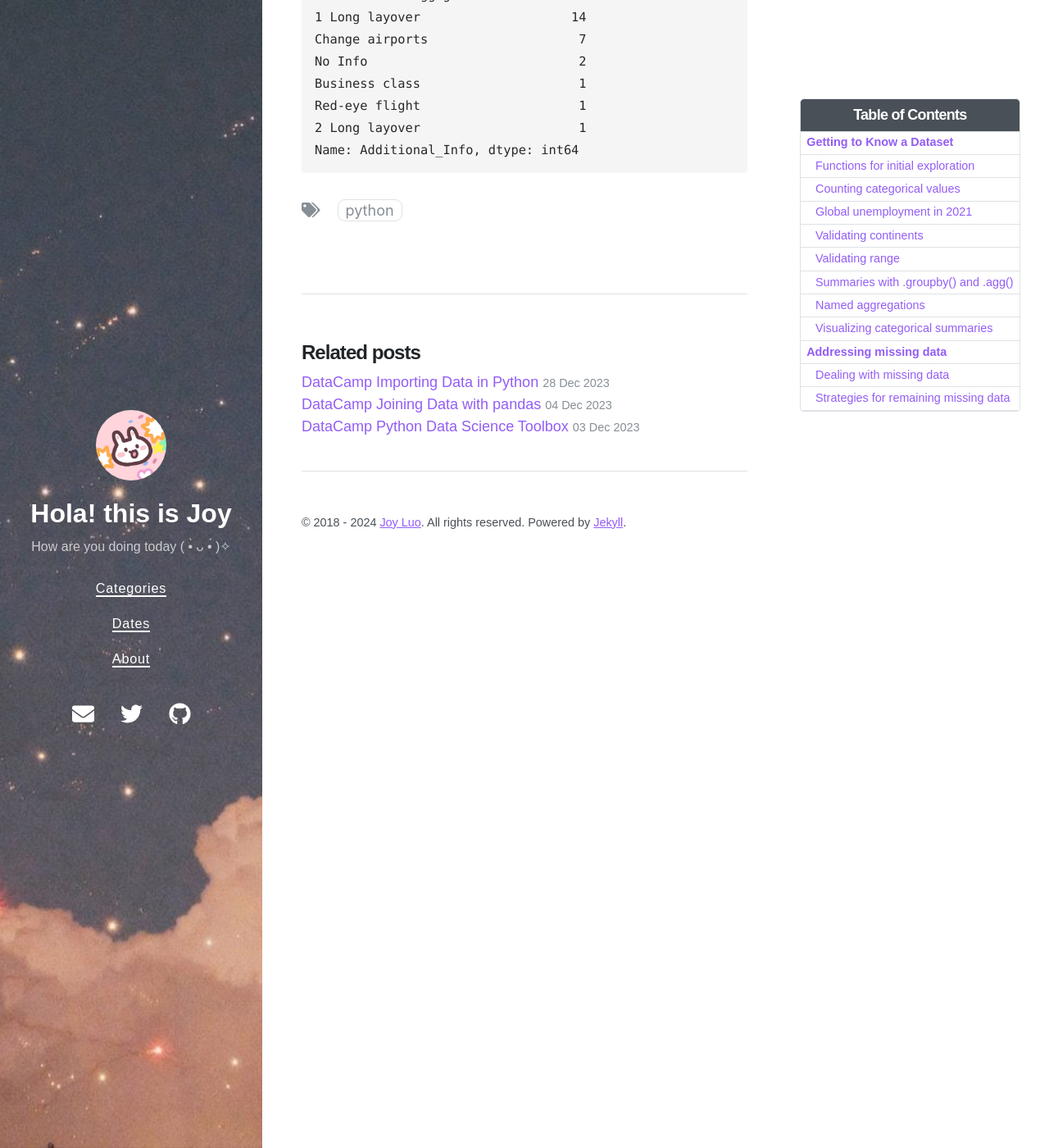
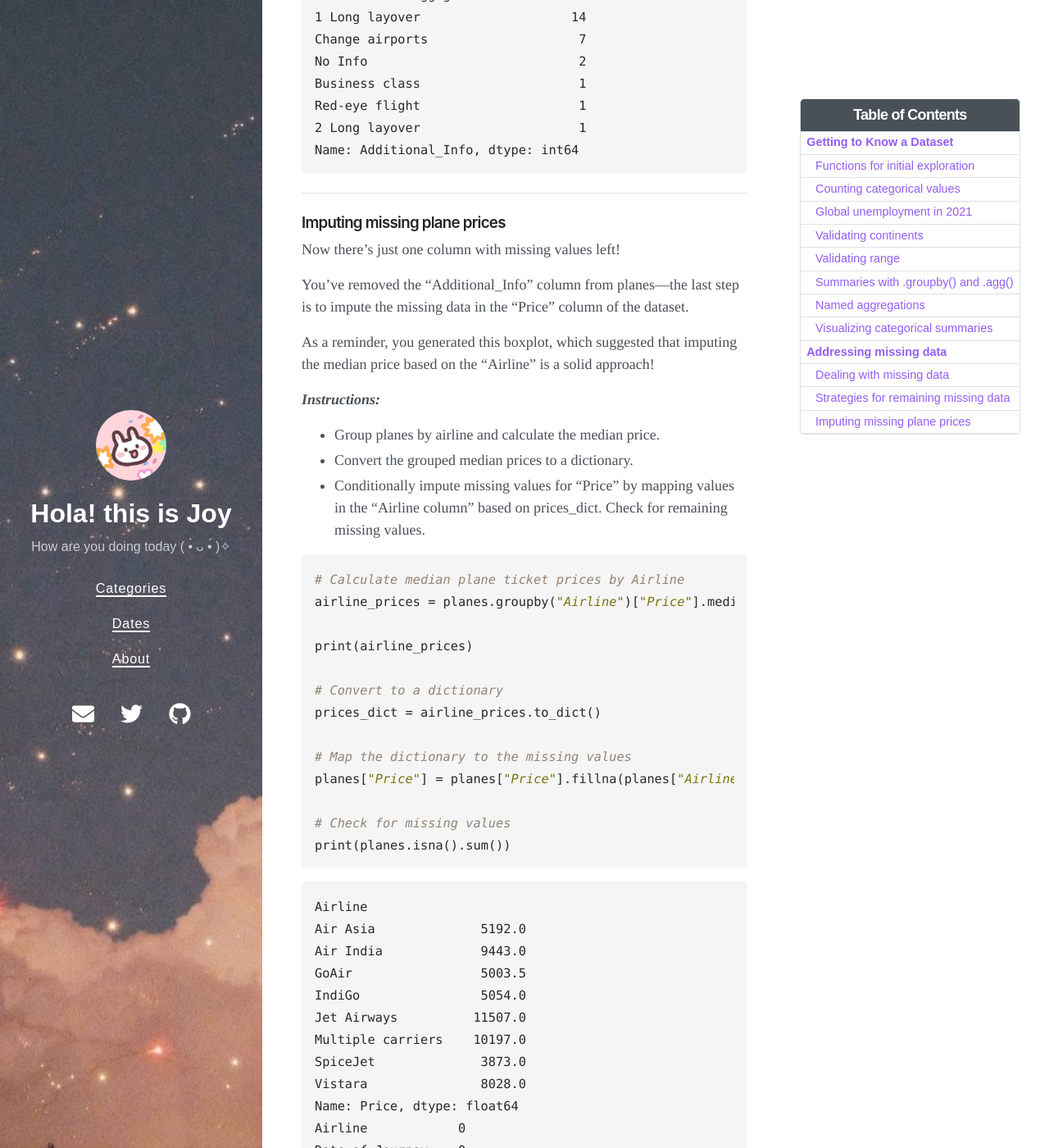
Before and after one commit to Joy3Luo/mathnotes, a Jekyll site: the page built from _posts/2024-01-02-DataCampDataAnalysis.md, in a window 1280 px wide and 1400 px high, scrolled down 11766 px. Shown: the whole window at 82% size. Built offline with Jekyll 4.4.1, drawn with Linux system fonts in a browser that asks for light colours; nearby versions of some CDN libraries; some of the changed text lies outside the part shown.

Commit message:
Update 2024-01-02-DataCampDataAnalysis.md

````diff
--- a/_posts/2024-01-02-DataCampDataAnalysis.md
+++ b/_posts/2024-01-02-DataCampDataAnalysis.md
@@ -407,3 +407,55 @@ Red-eye flight                     1
 2 Long layover                     1
 Name: Additional_Info, dtype: int64
 ```
+---
+### Imputing missing plane prices
+
+Now there's just one column with missing values left!
+
+You've removed the "Additional_Info" column from planes—the last step is to impute the missing data in the "Price" column of the dataset.
+
+As a reminder, you generated this boxplot, which suggested that imputing the median price based on the "Airline" is a solid approach!
+
+**_Instructions:_**
+* Group planes by airline and calculate the median price.
+* Convert the grouped median prices to a dictionary.
+* Conditionally impute missing values for "Price" by mapping values in the "Airline column" based on prices_dict. Check for remaining missing values.
+
+```py
+# Calculate median plane ticket prices by Airline
+airline_prices = planes.groupby("Airline")["Price"].median()
+
+print(airline_prices)
+
+# Convert to a dictionary
+prices_dict = airline_prices.to_dict()
+
+# Map the dictionary to the missing values
+planes["Price"] = planes["Price"].fillna(planes["Airline"].map(prices_dict))
+
+# Check for missing values
+print(planes.isna().sum())
+```
+```
+Airline
+Air Asia              5192.0
+Air India             9443.0
+GoAir                 5003.5
+IndiGo                5054.0
+Jet Airways          11507.0
+Multiple carriers    10197.0
+SpiceJet              3873.0
+Vistara               8028.0
+Name: Price, dtype: float64
+Airline            0
+Date_of_Journey    0
+Source             0
+Destination        0
+Route              0
+Dep_Time           0
+Arrival_Time       0
+Duration           0
+Total_Stops        0
+Price              0
+dtype: int64
+```
````
